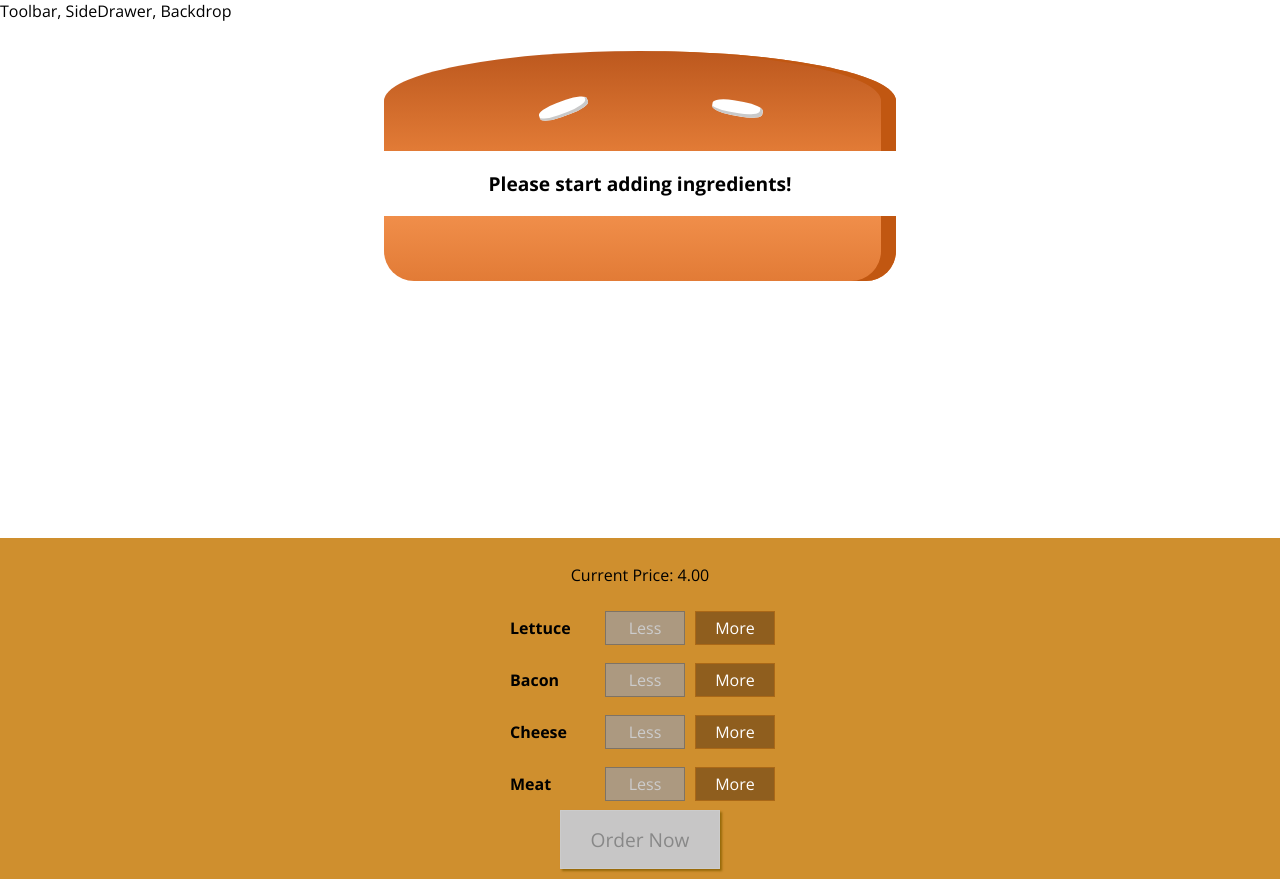
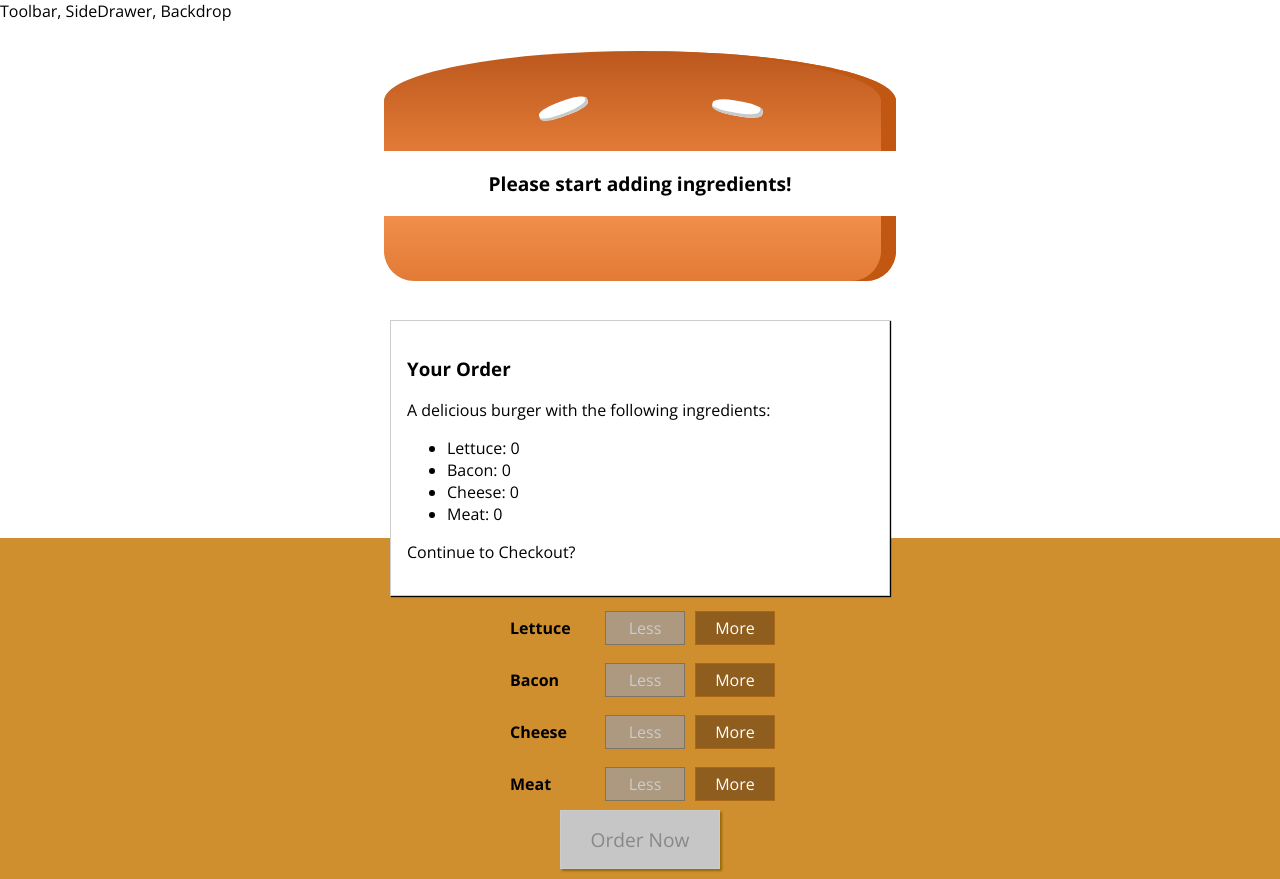
Before and after one commit to dghazi12/Build-A-Burger, a React (Create React App) app: page / in a window 1280 px wide. Built offline with nearby package versions, Linux system fonts and the light colour scheme.

Commit message:
added ingredients modal

```diff
--- /dev/null
+++ b/src/components/Burger/OrderSummary/OrderSummary.js
@@ -0,0 +1,26 @@
+import React from 'react';
+
+import Aux from '../../../hoc/Aux'
+
+const orderSummary = (props) => {
+    const ingredientSummary = Object.keys(props.ingredients)
+        .map(igKey => {
+            return (
+                <li key={igKey}>
+                    <span style={{textTransform: 'capitalize'}}>{igKey}: {props.ingredients[igKey]}</span>
+                </li>)
+        });
+
+    return (
+        <Aux>
+            <h3>Your Order</h3>
+            <p>A delicious burger with the following ingredients: </p>
+            <ul>
+                {ingredientSummary}
+            </ul>
+            <p>Continue to Checkout?</p>
+        </Aux>
+    )
+};
+
+export default orderSummary
--- /dev/null
+++ b/src/components/UI/Modal/Modal.css
@@ -0,0 +1,20 @@
+.Modal {
+    position: fixed;
+    z-index: 500;
+    background-color: white;
+    width: 70%;
+    border: 1px solid #ccc;
+    box-shadow: 1px 1px 1px black;
+    padding: 16px;
+    left: 15%;
+    top: 40%;
+    box-sizing: border-box;
+    transition: all 0.3s ease-out;
+}
+
+@media (min-width: 600px) {
+    .Modal {
+        width: 500px;
+        left: calc(50% - 250px);
+    }
+}
--- /dev/null
+++ b/src/components/UI/Modal/Modal.js
@@ -0,0 +1,11 @@
+import React from 'react';
+
+import './Modal.css'
+
+const modal = (props) => (
+    <div className='Modal'>
+        {props.children}
+    </div>
+);
+
+export default modal;
--- a/src/containers/BurgerBuilder/BurgerBuilder.js
+++ b/src/containers/BurgerBuilder/BurgerBuilder.js
@@ -3,6 +3,8 @@
 import Aux from '../../hoc/Aux';
 import Burger from '../../components/Burger/Burger';
 import BuildControls from '../../components/Burger/BuildControls/BuildControls/BuildControls';
+import Modal from '../../components/UI/Modal/Modal'
+import OrderSummary from '../../components/Burger/OrderSummary/OrderSummary'
 
 const INGREDIENT_PRICES = {
     lettuce: 0.5,
@@ -74,6 +76,9 @@
         }
         return(
             <Aux>
+                <Modal>
+                    <OrderSummary ingredients={this.state.ingredients} />
+                </Modal>
                 <Burger ingredients={this.state.ingredients} />
                 <BuildControls
                     ingredientAdded={this.addIngredientHandler}
```
Also changed, not shown: src/components/UI/Backdrop/Backdrop.js (added), 1 other file (tests, documents, lock files or other folders).
